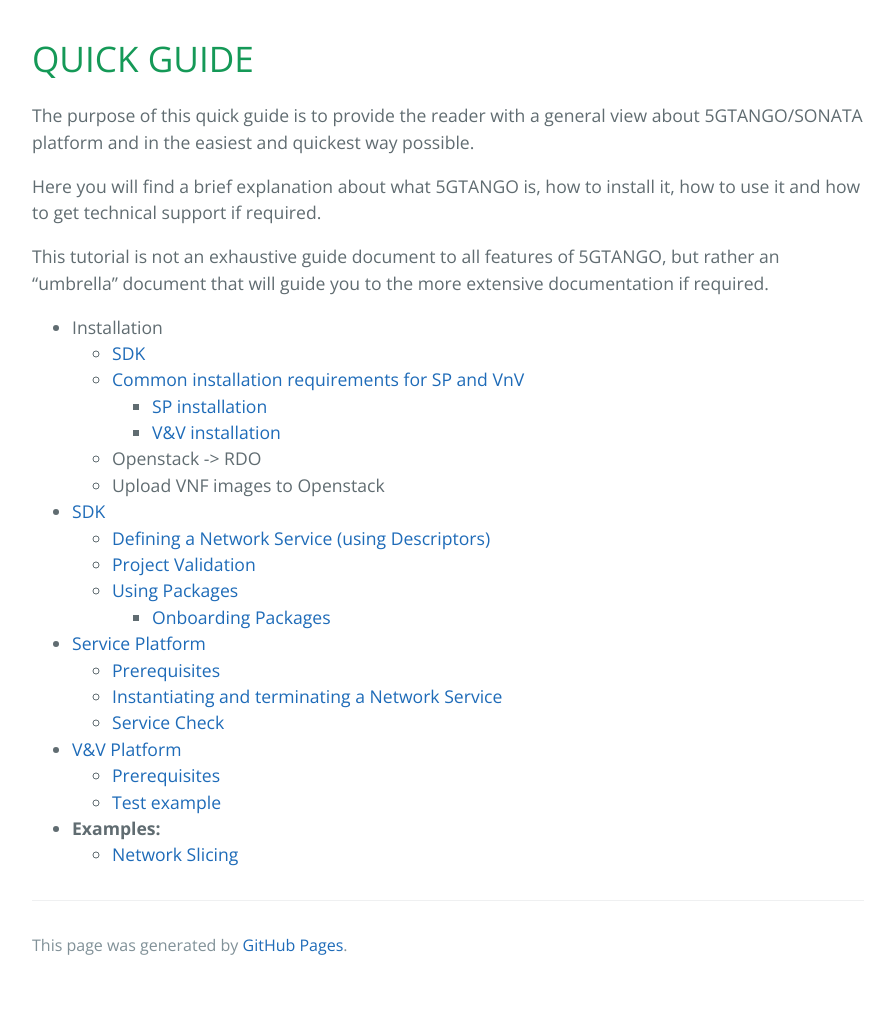
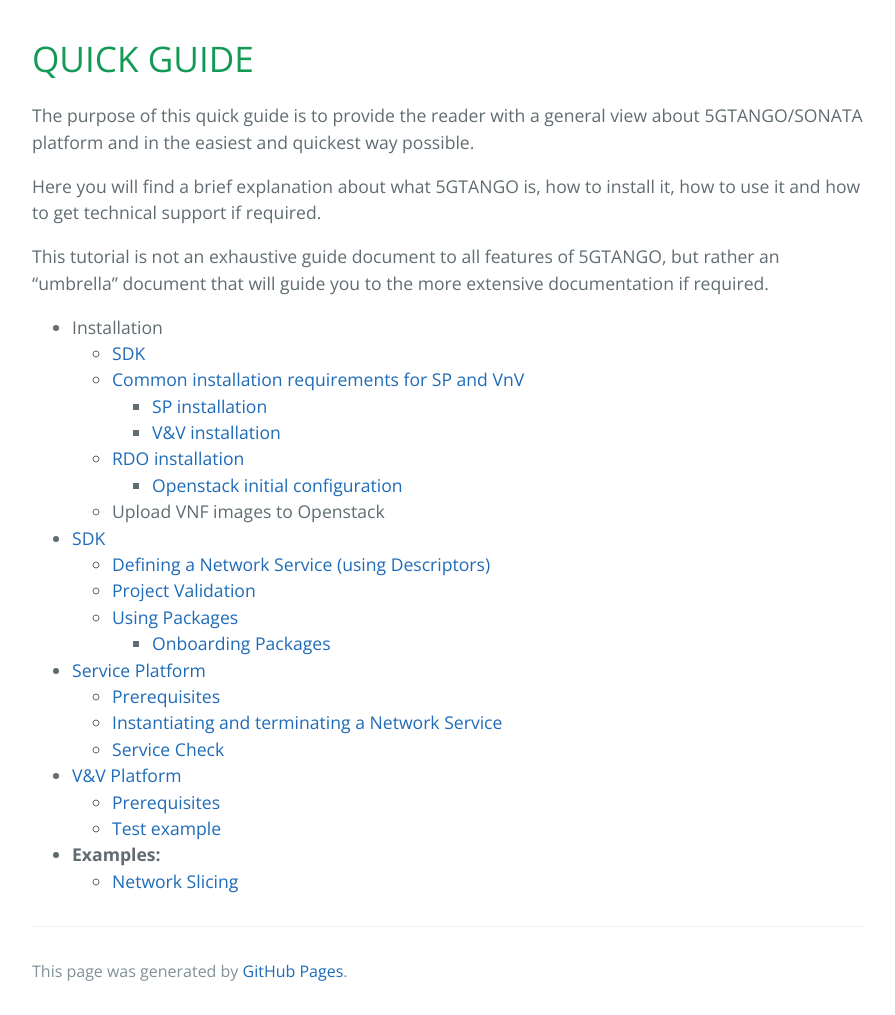
Before and after one commit to sonata-nfv/sonata-nfv.github.io, a Jekyll site: the page built from quickguide.md, in a window 1280 px wide. Shown: the whole page, without its empty margins (192-1087 px from the left). Built offline with Jekyll 4.4.1, drawn with Linux system fonts in a browser that asks for light colours; our own code applies the rules of GitHub Pages for plain Markdown files; before the commit the page ends 989 px from its top, so only the background shows below that.

Commit message:
RDO deployment guide and initial Openstack tenant configuration

```diff
--- a/quickguide.md
+++ b/quickguide.md
@@ -11,7 +11,8 @@ This tutorial is not an exhaustive guide document to all features of 5GTANGO, bu
   * [Common installation requirements for SP and VnV](/common-installation)
     * [SP installation](/sp-installation)
     * [V&V installation](/vnv-installation)
-  * Openstack -> RDO
+  * [RDO installation](rdo-install.md)
+    * [Openstack initial configuration](openstack-basic-starting-guide.md)
   * Upload VNF images to Openstack
 
 * [SDK](/sdk)
```
